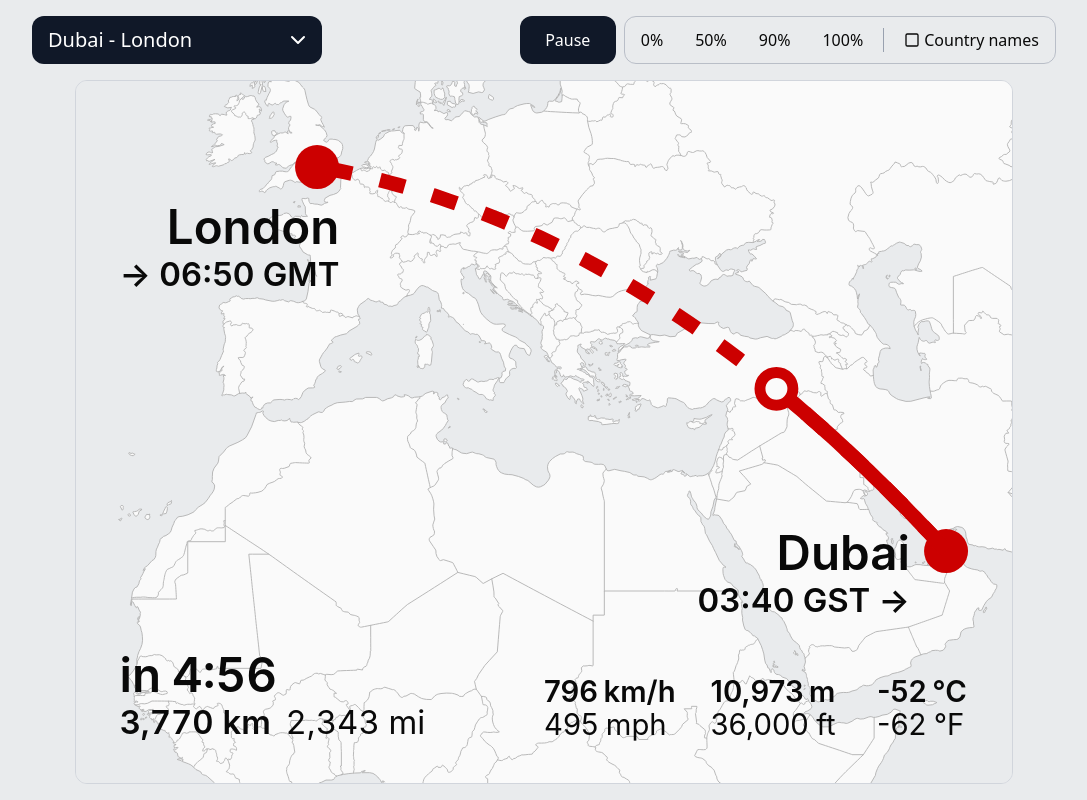
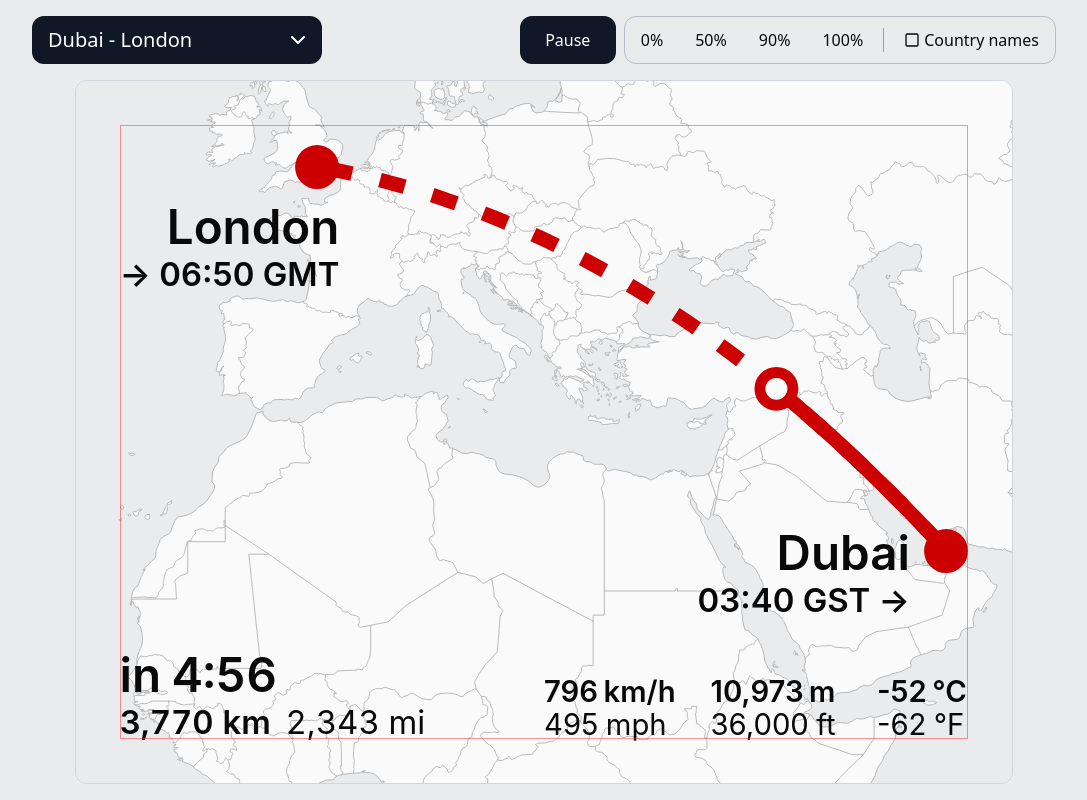
Before and after one commit to adamplesnik/flight-progress-prototype, a React (Vite) app: page / in a window 1280 px wide. Shown: the whole page, without its empty margins (96-1183 px from the left). Built offline with nearby package versions, Linux system fonts and the light colour scheme; a web font is replaced by a local one.

Commit message:
Add safe area indicator

```diff
--- a/src/App.tsx
+++ b/src/App.tsx
@@ -42,6 +42,10 @@ function App() {
             paused={paused}
             seek={seek}
           />
+          <div
+            className="pointer-events-none absolute top-[6.25%] right-[4.6875%] bottom-[6.25%] left-[4.6875%] z-10 border border-red-500/50"
+            aria-hidden="true"
+          />
         </div>
       </div>
     </main>
```
